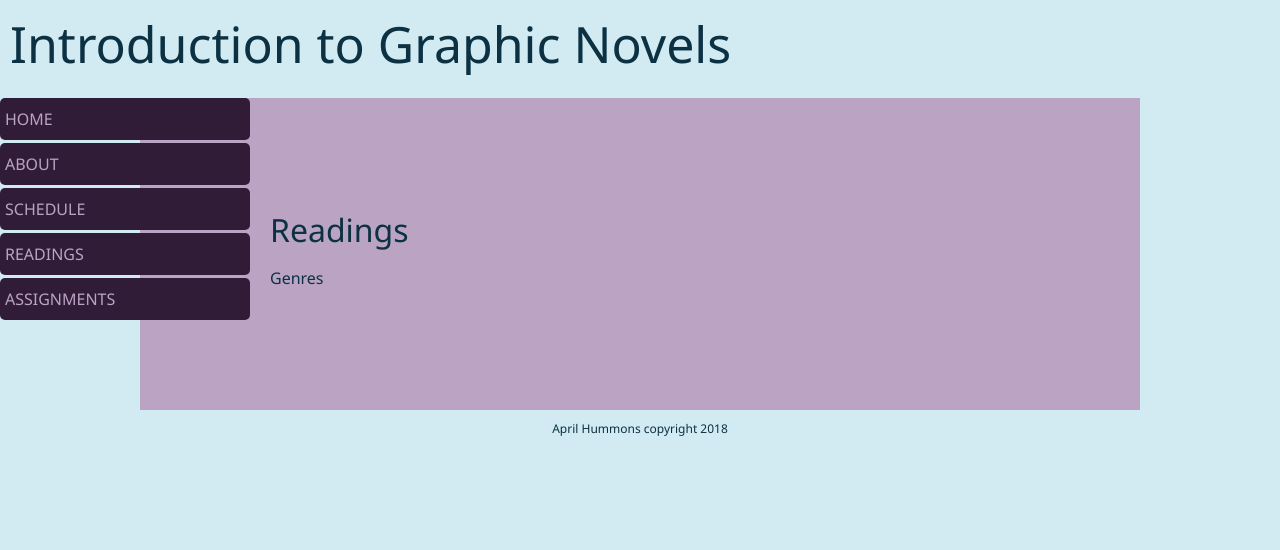
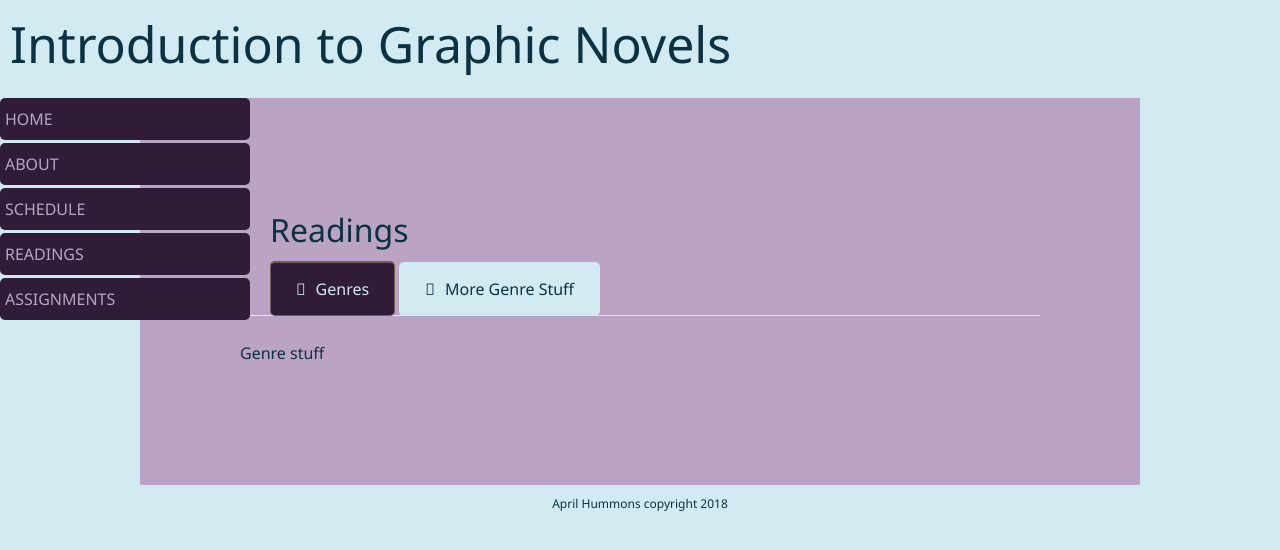
Before and after one commit to ahummons/graphicnovel, a Jekyll site: the page built from readings.html, in a window 1280 px wide. Shown: the top 550 px of the page. Built offline with Jekyll 4.4.1, drawn with Linux system fonts in a browser that asks for light colours.

Commit message:
Update readings.html

```diff
--- a/readings.html
+++ b/readings.html
@@ -4,5 +4,24 @@ title: Readings
 ---
       <main>
 <h1>{{page.title}}</h1>
-<p>Genres</p>
+<input id="tab1" type="radio" name="tabs" checked>
+        <label for="tab1">Genres</label>
+
+        <input id="tab2" type="radio" name="tabs">
+        <label for="tab2">More Genre Stuff</label>
+
+
+        <section id="content1">
+    <p>
+        Genre stuff
+    </p>
+        </section>
+
+        <section id="content2">
+          <p>
+         Genre Stuff
+          </p>
+
+        </section>
+
       </main>
```
